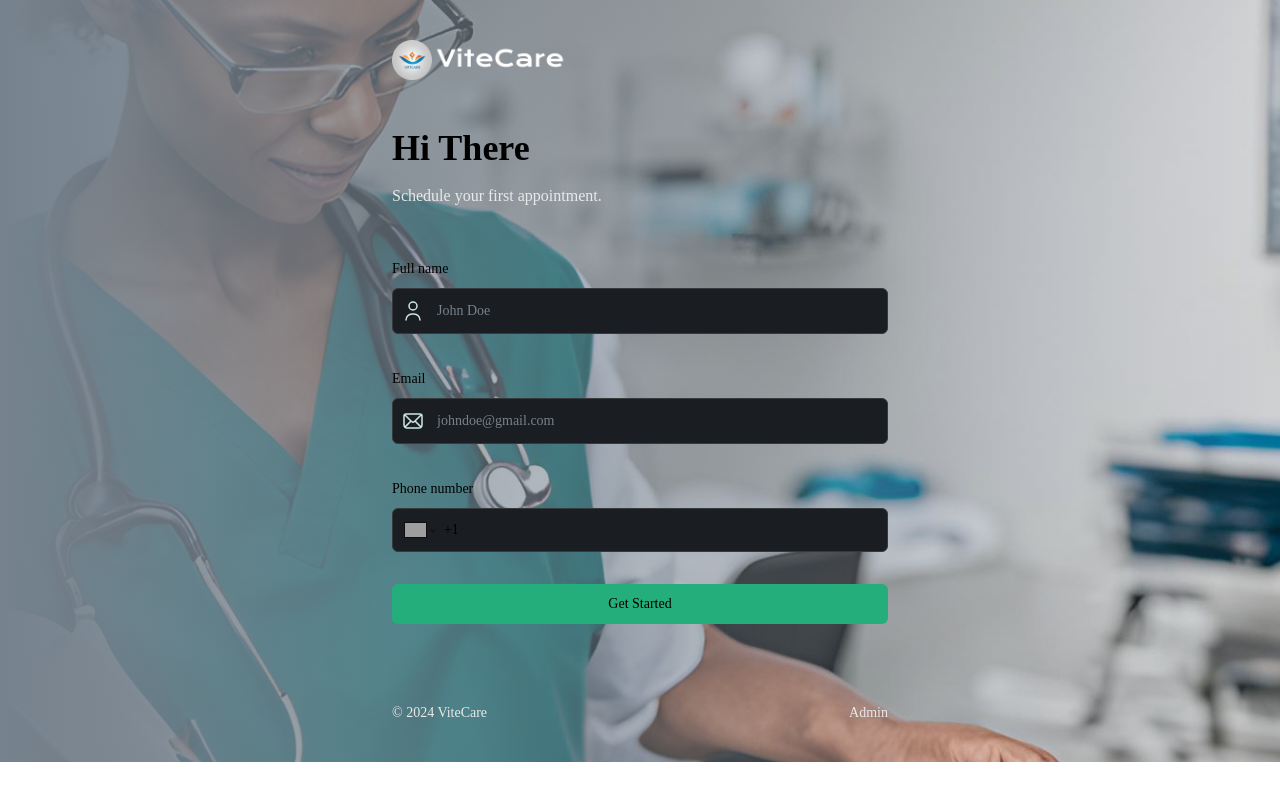
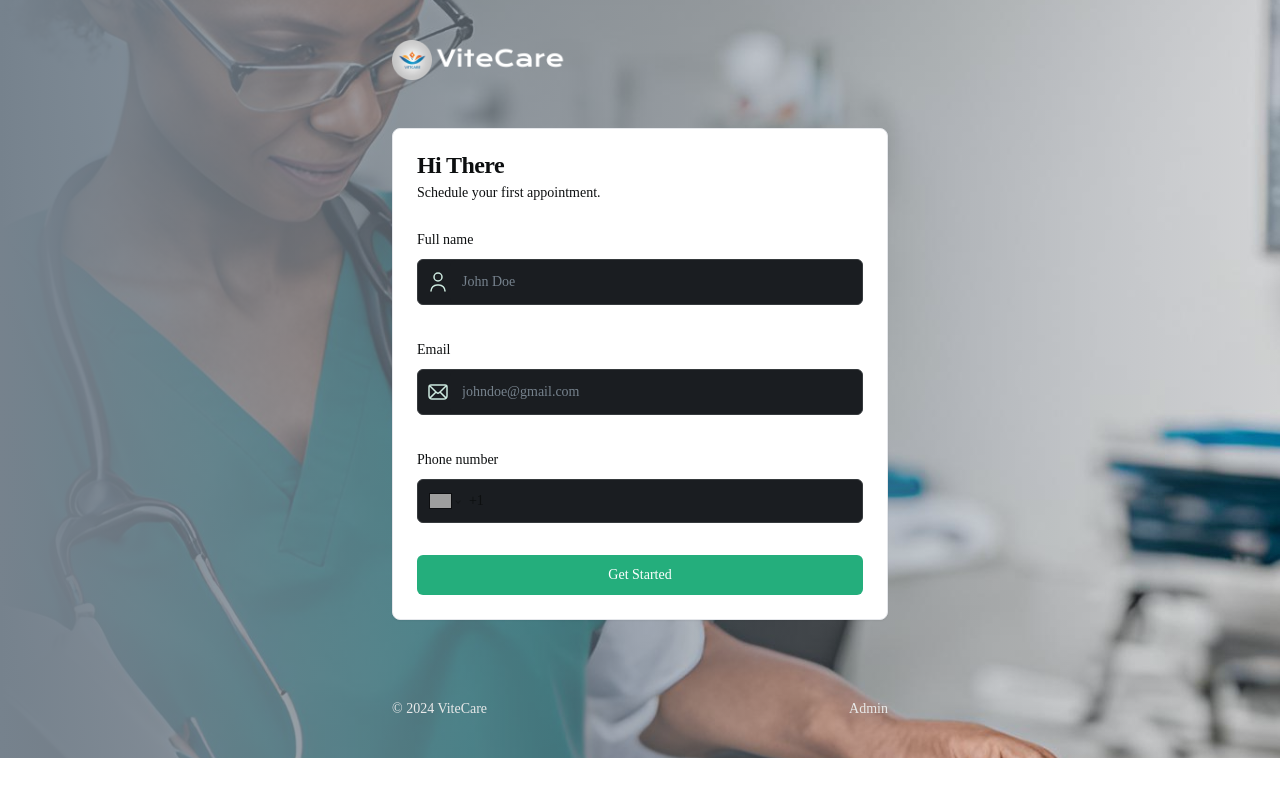
Before and after one commit to YoshiTunaiga/vitecare_gi, a React (Vite) app: page / in a window 1280 px wide. Built offline with nearby package versions, Linux system fonts and the light colour scheme; no server answers; grey boxes are pictures that could not be loaded.

Commit message:
fix: home form ui

```diff
--- a/src/components/forms/PatientForm.tsx
+++ b/src/components/forms/PatientForm.tsx
@@ -14,6 +14,13 @@ import { createUser } from "../../lib/actions/patient.actions";
 import CustomFormField, { FormFieldType } from "../CustomFormField";
 import SubmitButton from "../SubmitButton";
 import { Form } from "../../components/ui/form";
+import {
+  Card,
+  CardContent,
+  CardDescription,
+  CardHeader,
+  CardTitle,
+} from "../ui/card";
 import emailIcon from "../../assets/icons/email.svg";
 import userIcon from "../../assets/icons/user.svg";
 
@@ -59,13 +66,14 @@ const PatientForm = () => {
   };
 
   return (
+    <Card className="bg-white text-dark-200">
+      <CardHeader>
+        <CardTitle>Hi There</CardTitle>
+        <CardDescription>Schedule your first appointment.</CardDescription>
+      </CardHeader>
+      <CardContent>
         <Form {...form}>
           <form onSubmit={form.handleSubmit(onSubmit)} className="space-y-8">
-        <section className="mb-12 space-y-4">
-          <h1 className="header">Hi There</h1>
-          <p className="text-light-200">Schedule your first appointment.</p>
-        </section>
-
             <CustomFormField
               fieldType={FormFieldType.INPUT}
               control={form.control}
@@ -96,11 +104,13 @@ const PatientForm = () => {
 
             <SubmitButton
               isLoading={isLoading}
-          className="bg-green-500 w-full hover:bg-green-700">
+              className="text-white bg-green-500 w-full hover:bg-green-700">
               Get Started
             </SubmitButton>
           </form>
         </Form>
+      </CardContent>
+    </Card>
   );
 };
 
```
Lines whose indentation alone changed are shown as unchanged.
